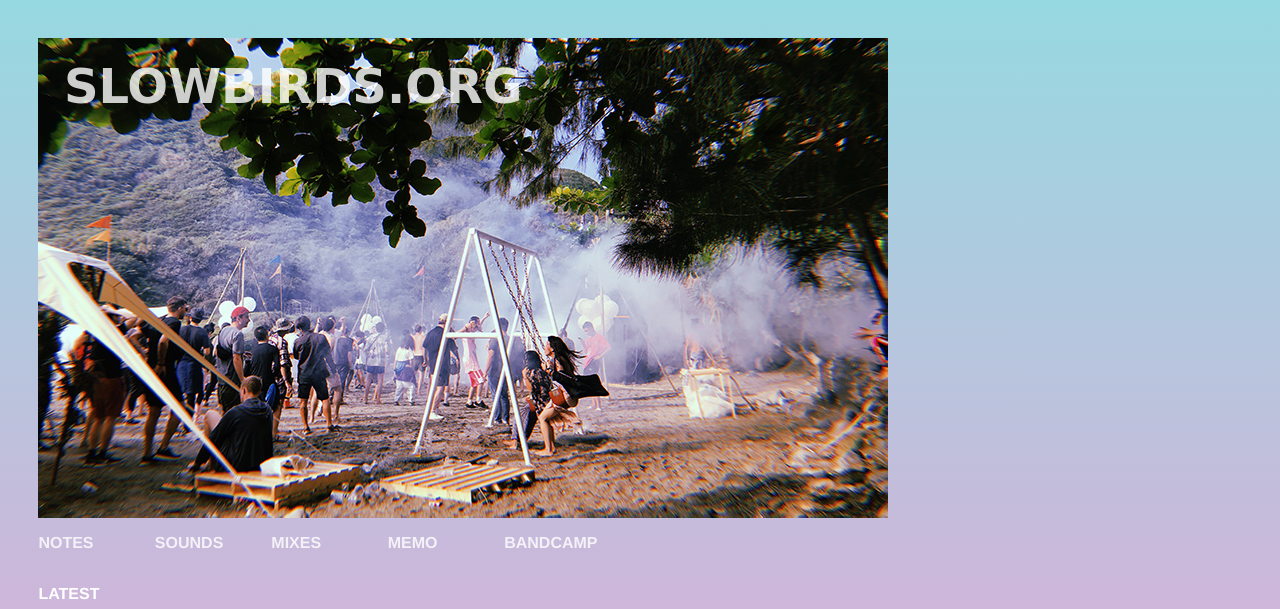
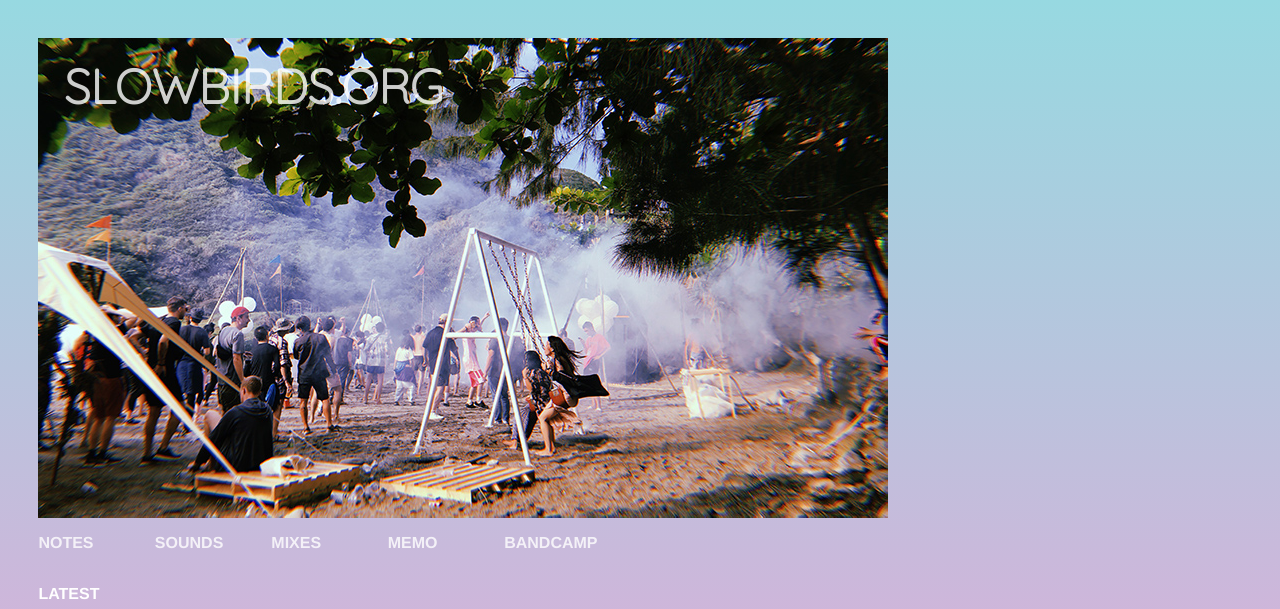
Before and after one commit to slowbirds/slowbirdsorg2018, a website: page src/html/index.html in a window 1280 px wide. Shown: the top 609 px of the page. Drawn offline with nearby package versions, Linux system fonts and the light colour scheme; files that its build step writes are made by us from their sources; grey boxes are pictures that could not be loaded.

Commit message:
Update font of site title

```diff
--- a/src/assets/sass/style.scss
+++ b/src/assets/sass/style.scss
@@ -25,7 +25,7 @@ h1 {
   background: url(../images/main.jpg) 0 0 no-repeat;
   background-size: contain;
   position: relative;
-  font-family: 'Poiret One', cursive;
+  font-family: 'Quicksand', sans-serif;
   font-size: 3rem;
   a {
     display: block;
```
